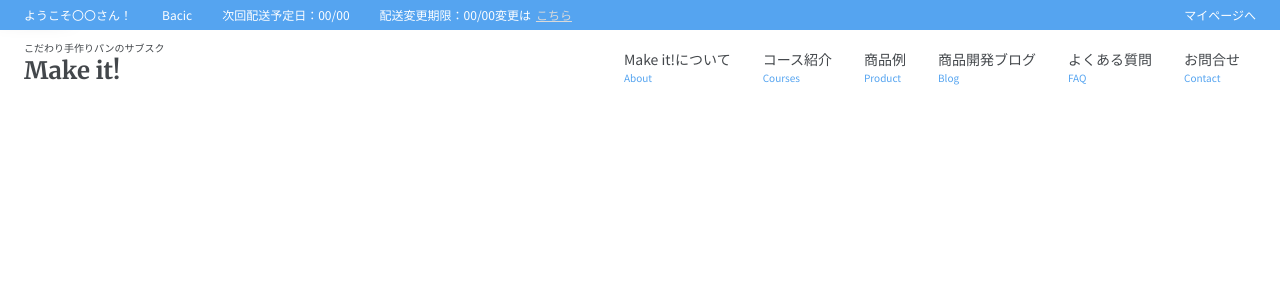
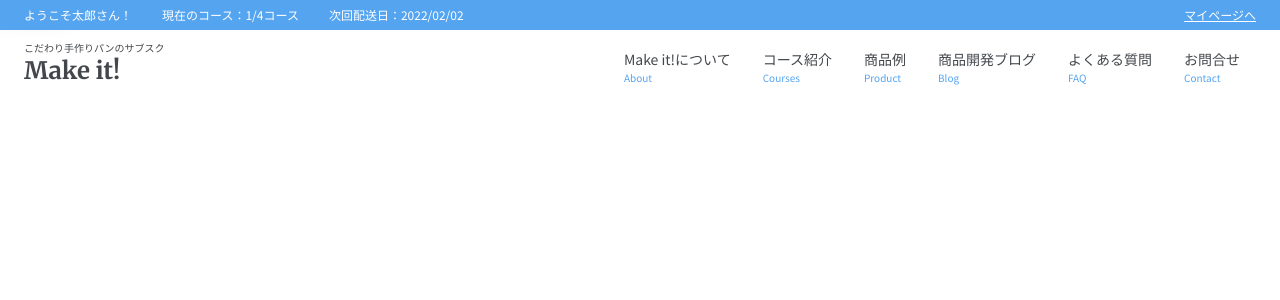
Before and after one commit to ayasato2019/next_template01, a Next.js app: page /aaacompany in a window 1280 px wide. Shown: the top 300 px of the page. Built offline with nearby package versions, Linux system fonts and the light colour scheme.

Commit message:
User情報の取り出し方を模索

```diff
--- a/src/comprtnents/UserInfo.tsx
+++ b/src/comprtnents/UserInfo.tsx
@@ -1,26 +1,29 @@
+import React from 'react';
 import styles from '../styles/Home.module.scss';
 import{ css } from '@emotion/react'
 
+const userProfile = {
+	name: "太郎",
+	dataNext: "2022/02/02",
+	dataChange: "2022/01/02",
+	course: "1/4コース",
+};
 
 export const UserInfo = () => {
 	return (
 		<div className={styles['p-userInfo__wrap']}>
 			<ul>
 				<li className={styles['c-userinfo__name']}>
-					<p>ようこそ〇〇さん！</p>
+					<p>ようこそ<span>{userProfile.name}</span>さん！</p>
 				</li>
-				<li className={styles['c-userinfo__cpirse']}>
-					<p>Bacic</p>
+				<li className={styles['c-userinfo__course']}>
+					<p><span>{userProfile.course}</span></p>
 				</li>
 				<li className={styles['c-userinfo__delivary-data']}>
-					<p>次回配送予定日：00/00</p>
-				</li>
-				<li className={styles['c-userinfo__delivary-data-cahnge']}>
-					<p>配送変更期限：00/00</p>
-					<p>変更は<a href="#">こちら</a></p>
+					<p><span>{userProfile.dataNext}</span></p>
 				</li>
 			</ul>
-			<p><a href="#">マイページへ</a></p>
+			<a href="#" className={styles['c-userinfo__to-maypage']}>マイページへ</a>
 		</div>
 	);
 }
--- a/src/styles/commonStyle.scss
+++ b/src/styles/commonStyle.scss
@@ -211,7 +211,6 @@ $bp-sp : 768px;
 		li{
 			display: flex;
 			flex-direction: row;
-			// justify-content: space-between;
 			flex-wrap: nowrap;
 			margin-right: 30px;
 			a {
@@ -222,5 +221,25 @@ $bp-sp : 768px;
 				color: $COLOR_GRAY_L;
 			}
 		}
+		.c-userinfo__course {
+			&::before{
+				content: "現在のコース：";
+			}
+		}
+		.c-userinfo__delivary-data {
+			&::before{
+				content: "次回配送日：";
+			}
+		}
+		@include breakPoint(sp) {
+			.c-userinfo__course,
+			.c-userinfo__delivary-data,
+			.c-userinfo__delivary-data-cahnge{
+				display: none;
+			}
+		}
+	}
+	.c-userinfo__to-maypage {
+		text-decoration: underline;
 	}
 }
```
